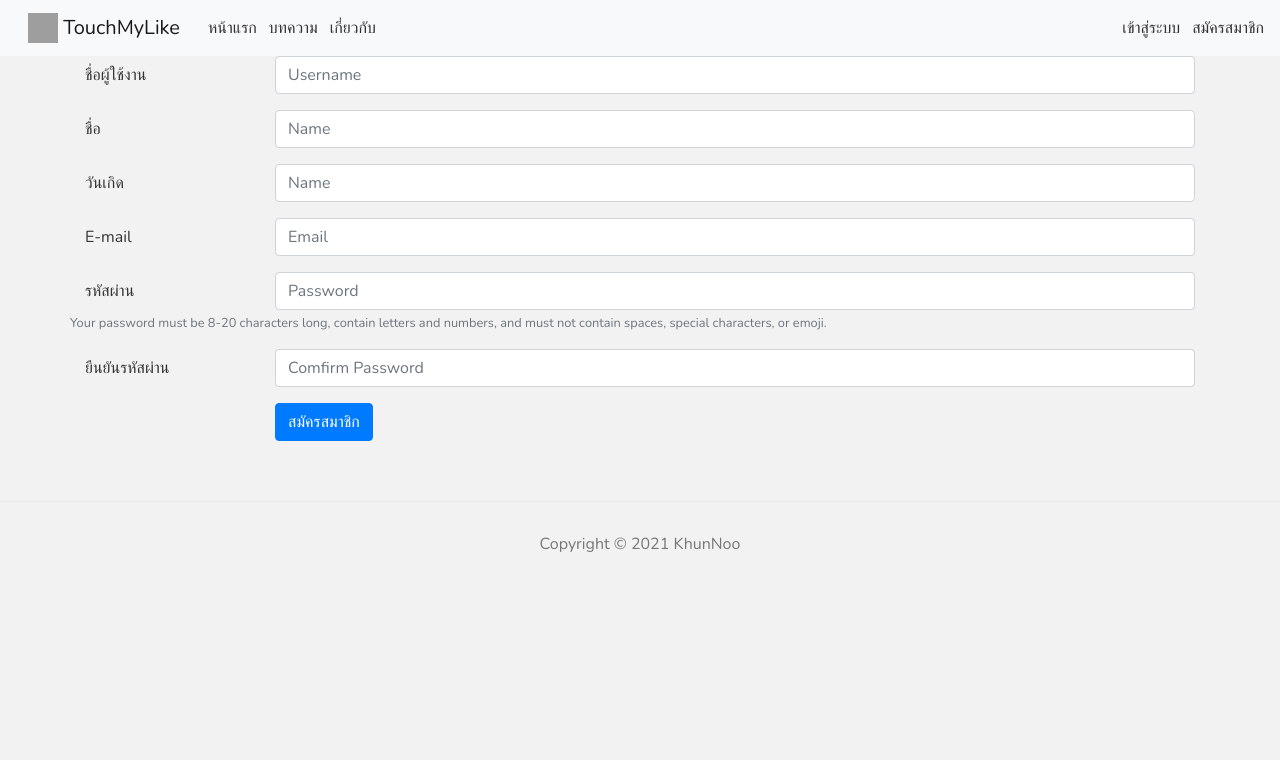
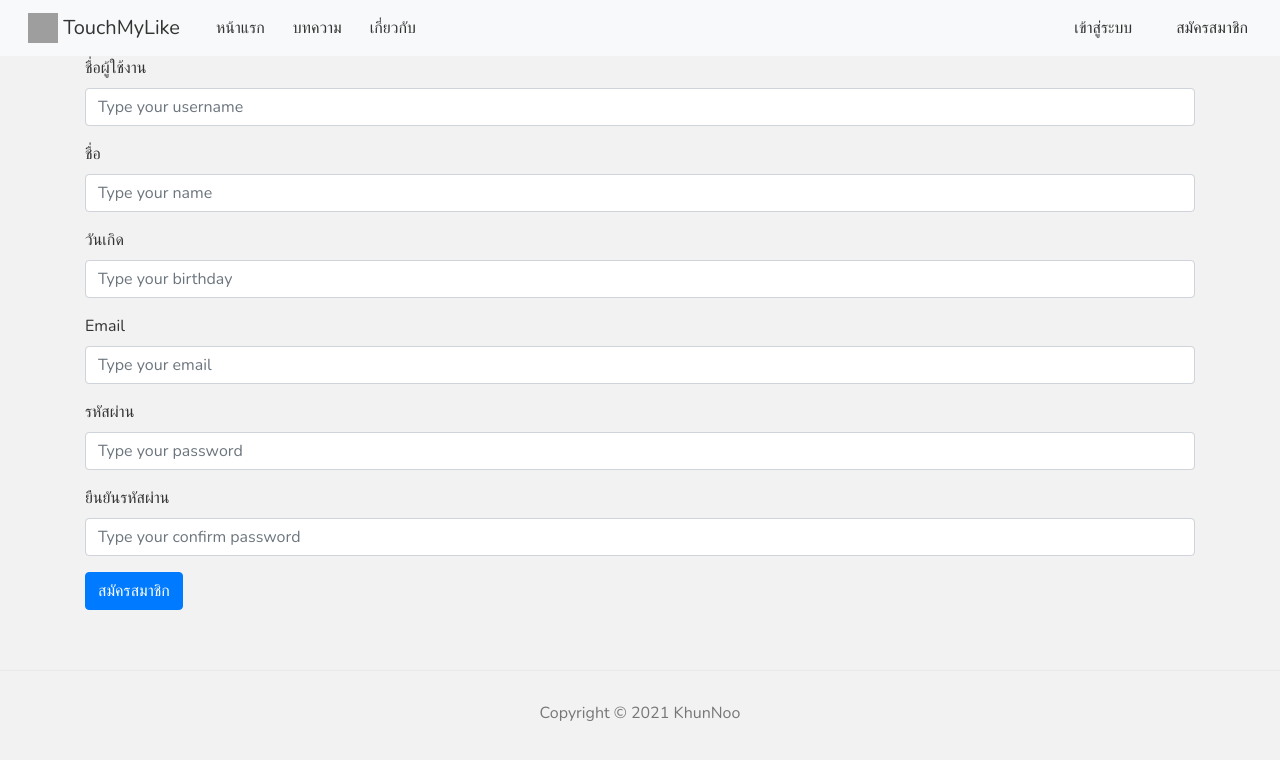
Before and after one commit to KhunNooDev/TML-webapp, a Next.js app: page /Register in a window 1280 px wide. Shown: the top 760 px of the page. Built offline with nearby package versions, Linux system fonts and the light colour scheme; grey boxes are pictures that could not be loaded.

Commit message:
add reactstrap

```diff
--- a/package.json
+++ b/package.json
@@ -11,7 +11,7 @@
     "bootstrap": "^4.6.0",
     "next": "10.2.0",
     "react": "17.0.2",
-    "react-bootstrap": "^1.6.0",
-    "react-dom": "17.0.2"
+    "react-dom": "17.0.2",
+    "reactstrap": "^8.9.0"
   }
 }
--- a/pages/About.js
+++ b/pages/About.js
@@ -1,4 +1,4 @@
-import Head from "next/head";
+import Head from "next/head"
 
 const About = () => {
     return (
@@ -12,7 +12,7 @@ const About = () => {
                 <h1>About</h1>
             </div>
         </>
-    );
+    )
 }
 
-export default About;
+export default About
--- a/pages/Login.js
+++ b/pages/Login.js
@@ -1,4 +1,4 @@
-import Head from "next/head";
+import Head from "next/head"
 
 const Login = () => {
     return (
@@ -12,7 +12,7 @@ const Login = () => {
 
             </div>
         </>
-    );
+    )
 }
 
-export default Login;
+export default Login
--- a/pages/Register.js
+++ b/pages/Register.js
@@ -1,6 +1,11 @@
-import Head from "next/head";
-import { Form, Button, Col, Row } from 'react-bootstrap';
-import { useState } from 'react';
+import Head from "next/head"
+import {
+    Form,
+    FormGroup,
+    Button,
+    Label,
+    Input
+} from 'reactstrap'
 
 const Register = () => {
     return (
@@ -10,8 +15,47 @@ const Register = () => {
                 <meta name="keywords" content="TouchMyLike" />
                 <link rel="icon" href="/image/touchmylike_logo.ico" />
             </Head>
-            <div>
-                <Form>
+            <Form>
+                <FormGroup>
+                    <Label>ชื่อผู้ใช้งาน</Label>
+                    <Input
+                        type='text'
+                        placeholder='Type your username' />
+                </FormGroup>
+                <FormGroup>
+                    <Label>ชื่อ</Label>
+                    <Input
+                        type='text'
+                        placeholder='Type your name' />
+                </FormGroup>
+                <FormGroup>
+                    <Label>วันเกิด</Label>
+                    <Input
+                        type='text'
+                        placeholder='Type your birthday' />
+                </FormGroup>
+                <FormGroup>
+                    <Label>Email</Label>
+                    <Input
+                        type='text'
+                        placeholder='Type your email' />
+                </FormGroup>
+                <FormGroup>
+                    <Label>รหัสผ่าน</Label>
+                    <Input
+                        type='text'
+                        placeholder='Type your password' />
+                </FormGroup>
+                <FormGroup>
+                    <Label>ยืนยันรหัสผ่าน</Label>
+                    <Input
+                        type='text'
+                        placeholder='Type your confirm password' />
+                </FormGroup>
+                <FormGroup>
+                    <Button color='primary' type='submit'>สมัครสมาชิก</Button>
+                </FormGroup>
+                {/* <Form>
                     <Form.Group as={Row} controlId="formUsername">
                         <Form.Label column sm={2}>ชื่อผู้ใช้งาน</Form.Label>
                         <Col sm={10}>
@@ -58,10 +102,10 @@ const Register = () => {
                             <Button type="submit">สมัครสมาชิก</Button>
                         </Col>
                     </Form.Group>
-                </Form>
-            </div>
+                </Form> */}
+            </Form>
         </>
-    );
+    )
 }
 
-export default Register;
+export default Register
--- a/pages/_app.js
+++ b/pages/_app.js
@@ -1,6 +1,6 @@
 import '../styles/globals.css'
 import Layout from './components/Layout'
-import { Container } from 'react-bootstrap';
+import { Container } from 'reactstrap'
 
 function MyApp({ Component, pageProps }) {
   return (
--- a/pages/components/header/Header.js
+++ b/pages/components/header/Header.js
@@ -1,7 +1,18 @@
+import React, { useState } from 'react'
 import Link from "next/link"
-import { Nav, Navbar } from 'react-bootstrap';
+import {
+    Collapse,
+    Navbar,
+    NavbarToggler,
+    NavbarBrand,
+    Nav,
+    NavItem,
+    NavLink
+} from 'reactstrap'
 
 const Header = () => {
+    const [isOpen, setIsOpen] = useState(false)
+    const toggle = () => setIsOpen(!isOpen)
     return (
         // <nav>
         //     <div className="logo">
@@ -9,34 +20,73 @@ const Header = () => {
         //     </div>
 
         // </nav>
-        <Navbar collapseOnSelect expand="lg" bg="light" variant="light">
-            <Link href='/'><a>
-                <Navbar.Brand>
+        // <Navbar collapseOnSelect expand="lg" bg="light" variant="light">
+        //     <Link href='/'><a>
+        //         <Navbar.Brand>
+        //             <img
+        //                 alt=""
+        //                 src='../../image/touchmylike_logo.ico'
+        //                 width="30"
+        //                 height="30"
+        //                 className="d-inline-block align-top"
+        //             />{' '}
+        //         TouchMyLike
+        //     </Navbar.Brand>
+        //     </a></Link>
+        //     <Navbar.Toggle aria-controls="responsive-navbar-nav" />
+        //     <Navbar.Collapse id="responsive-navbar-nav">
+        //         <Nav className="mr-auto">
+        //             <Link href='/'><a>หน้าแรก</a></Link>
+        //             <Link href='/Blog'><a>บทความ</a></Link>
+        //             <Link href='/About'><a>เกี่ยวกับ</a></Link>
+        //         </Nav>
+        //         <Nav>
+        //             <Link href='/Login'><a>เข้าสู่ระบบ</a></Link>
+        //             <Link href='/Register'><a>สมัครสมาชิก</a></Link>
+        //         </Nav>
+        //     </Navbar.Collapse>
+        // </Navbar >
+        <Navbar color="light" light expand="md">
+            <NavbarBrand href="/">
                 <img
-                        alt=""
+                    alt="tml_logo"
                     src='../../image/touchmylike_logo.ico'
                     width="30"
                     height="30"
                     className="d-inline-block align-top"
                 />{' '}
                TouchMyLike
-            </Navbar.Brand>
-            </a></Link>
-            <Navbar.Toggle aria-controls="responsive-navbar-nav" />
-            <Navbar.Collapse id="responsive-navbar-nav">
-                <Nav className="mr-auto">
-                    <Link href='/'><a>หน้าแรก</a></Link>
-                    <Link href='/Blog'><a>บทความ</a></Link>
-                    <Link href='/About'><a>เกี่ยวกับ</a></Link>
+            </NavbarBrand>
+            <NavbarToggler onClick={toggle} />
+            <Collapse isOpen={isOpen} navbar>
+                <Nav className='mr-auto' navbar>
+                    <NavItem>
+                        <Link href='/'>
+                            <NavLink>หน้าแรก</NavLink>
+                        </Link>
+                    </NavItem>
+                    <NavItem>
+                        <Link href='/Blog'>
+                            <NavLink>บทความ</NavLink>
+                        </Link>
+                    </NavItem>
+                    <NavItem>
+                        <Link href='/About'>
+                            <NavLink>เกี่ยวกับ</NavLink>
+                        </Link>
+                    </NavItem>
                 </Nav>
                 <Nav>
-                    <Link href='/Login'><a>เข้าสู่ระบบ</a></Link>
-                    <Link href='/Register'><a>สมัครสมาชิก</a></Link>
-                </Nav>
-            </Navbar.Collapse>
-        </Navbar >
+                    <NavItem>
+                        <Link href='/Login'><NavLink>เข้าสู่ระบบ</NavLink></Link>
+                    </NavItem>
+                    <NavItem>
+                        <Link href='/Register'><NavLink>สมัครสมาชิก</NavLink></Link>
+                    </NavItem></Nav>
+            </Collapse>
+        </Navbar>
 
-    );
+    )
 }
 
-export default Header;
+export default Header
--- a/pages/index.js
+++ b/pages/index.js
@@ -1,5 +1,5 @@
 import styles from '../styles/Home.module.css'
-import Head from 'next/head';
+import Head from 'next/head'
 
 const Home = () => {
   return (
@@ -16,7 +16,7 @@ const Home = () => {
       </div>
     </>
 
-  );
+  )
 }
 
-export default Home;
+export default Home
```
Also changed, not shown: pages/404.js (+6 -6 lines), 1 other file (tests, documents, lock files or other folders). Lines whose indentation alone changed are shown as unchanged.
